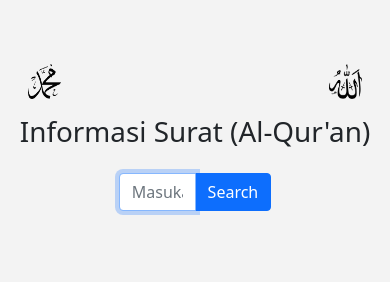
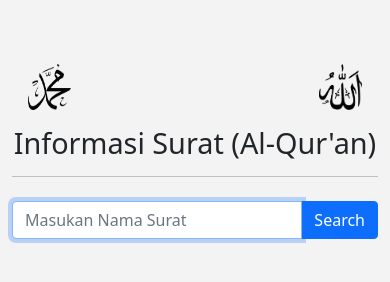
Before and after one commit to Fyn-x/info-surat-alquran-web, a plain HTML site: page index.html in a window 390 px wide. Drawn offline with nearby package versions, Linux system fonts and the light colour scheme; no server answers.

Commit message:
add media screen to make the website more responsive for mobile user

```diff
--- a/index.html
+++ b/index.html
@@ -21,9 +21,12 @@
         <img id="allah" class="ms-auto" src="/images/allah.png" alt="Allah" >
       </div>
 
-      <h1 class="text-center">Informasi Surat (Al-Qur'an)</h1>
+      <div class="title">
+        <h1 class="text-center ">Informasi Surat (Al-Qur'an)</h1>
+        <hr class="col-sm-6 mx-auto">
+      </div>
 
-      <div class="col-5 mx-auto my-4">
+      <div class="col-lg-5 col-md-6 mx-auto my-4">
         <div class="input-group">
           <input autofocus id="search" type="text" class="form-control" placeholder="Masukan Nama Surat">
           <button id="search-btn" class="btn btn-primary" type="submit">Search</button>
@@ -37,8 +40,6 @@
       </div>
     </div>
 
-
-
     <script
       src="https://code.jquery.com/jquery-3.6.1.min.js"
       integrity="sha256-o88AwQnZB+VDvE9tvIXrMQaPlFFSUTR+nldQm1LuPXQ="
--- a/style/style.css
+++ b/style/style.css
@@ -4,3 +4,19 @@ body{
 #muhammad, #allah {
   width: 10%;
 }
+
+@media screen and (max-width: 576px){
+  .title h1{
+    font-size: 1.8rem;
+  }
+
+  #muhammad, #allah {
+    width: 13%;
+  }
+}
+
+@media screen and (min-width: 576px){
+  #muhammad, #allah {
+    width: 13%;
+  }
+}
```
